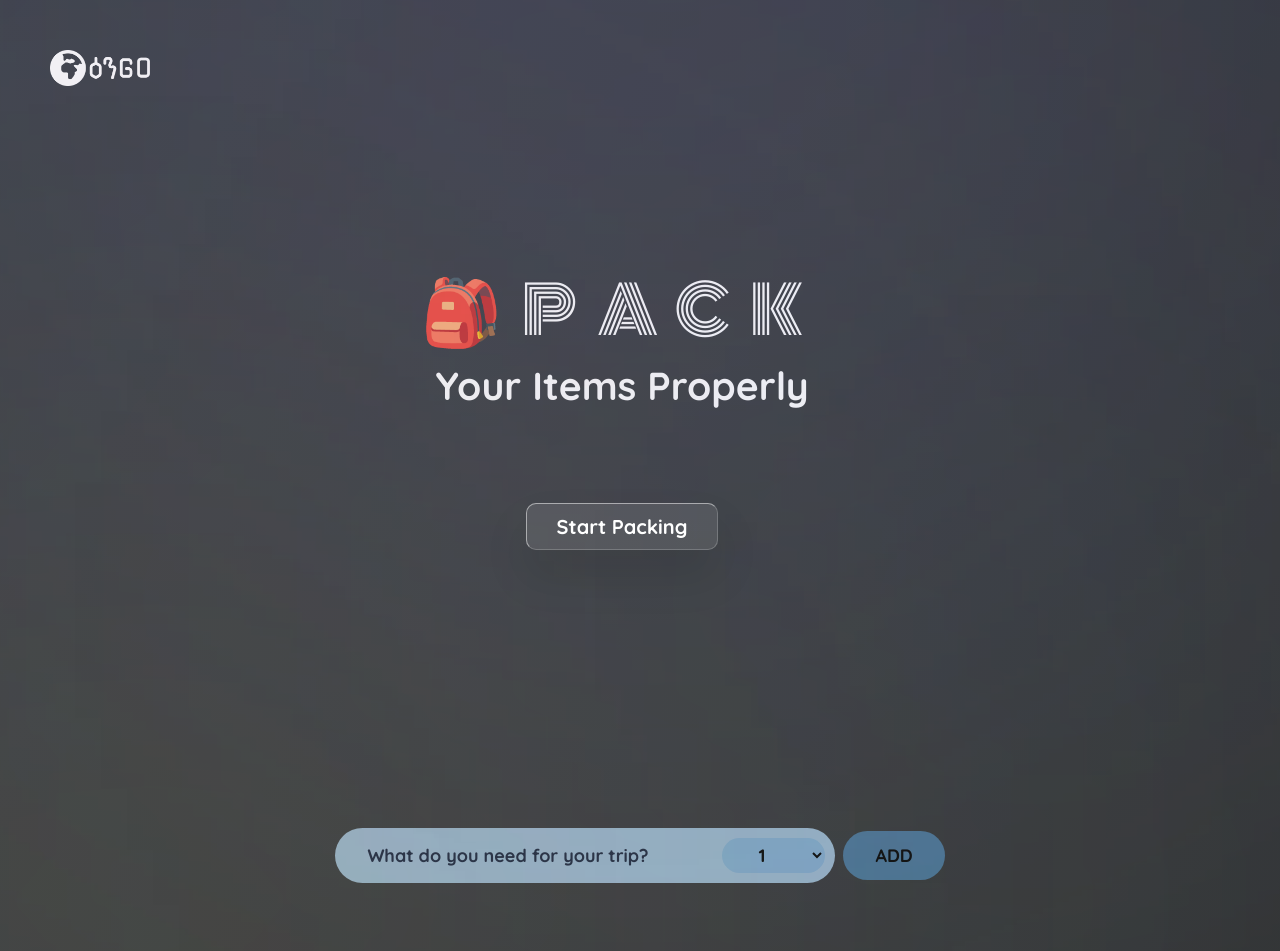
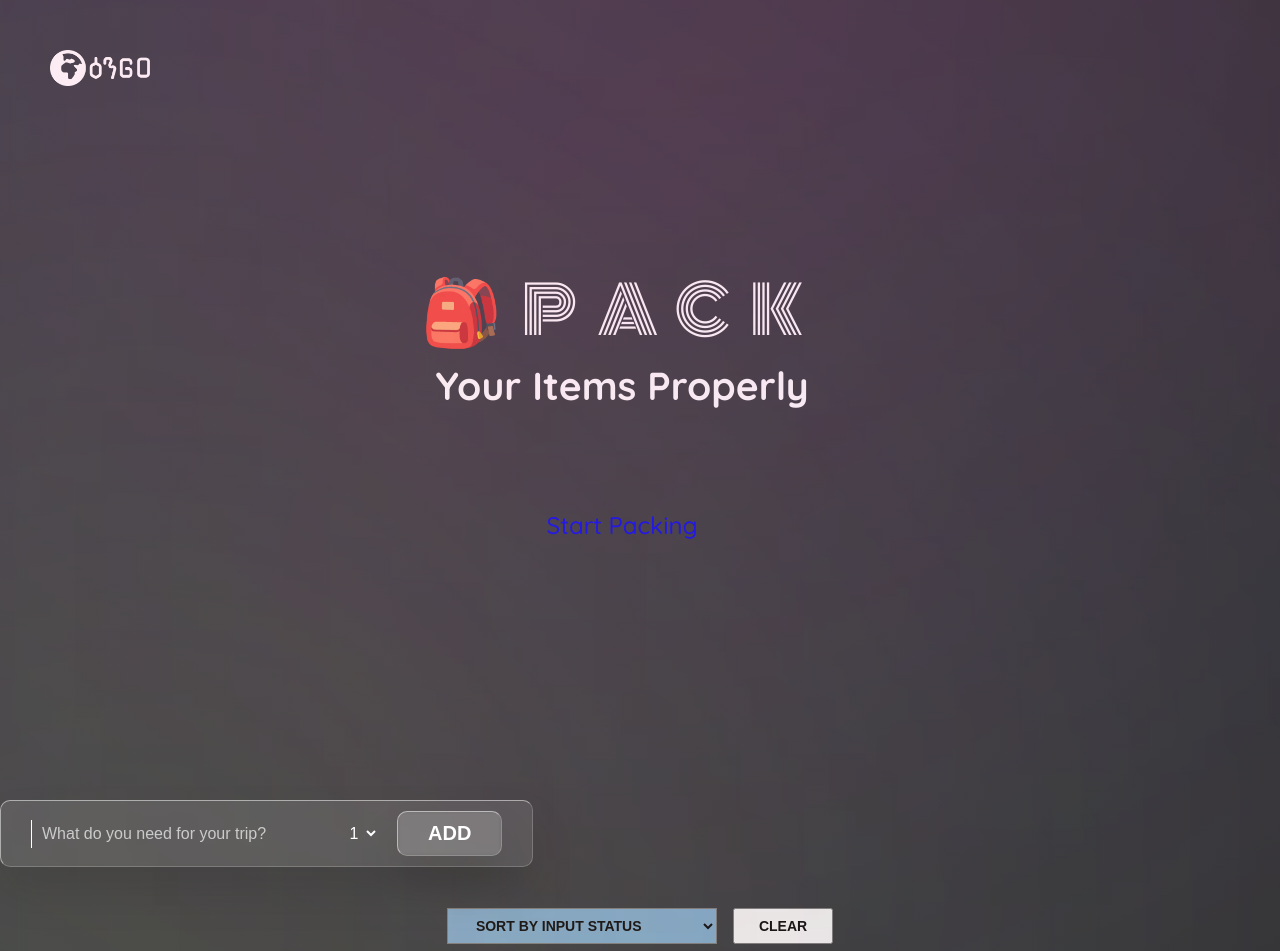
Before and after one commit to sgc93/enGO, a React (Create React App) app: page / in a window 1280 px wide. Shown: the top 951 px of the page. Built offline with nearby package versions, Linux system fonts and the light colour scheme; the HTML template or start-up script is replaced by a standard one.

Commit message:
update Form layout

```diff
--- a/src/index.css
+++ b/src/index.css
@@ -20,8 +20,6 @@ body {
 	font-weight: 500;
 }
 
-/* Color full blur */
-
 section {
 	display: flex;
 	align-items: center;
@@ -39,7 +37,7 @@ section .color:nth-child(1) {
 	top: -350px;
 	width: 600px;
 	height: 600px;
-	background: #9388e6;
+	background: #ff35bf;
 }
 
 section .color:nth-child(2) {
@@ -47,7 +45,7 @@ section .color:nth-child(2) {
 	left: -100px;
 	width: 500px;
 	height: 500px;
-	background: #ceab4c;
+	background: #fffd87;
 }
 
 section .color:nth-child(3) {
@@ -55,13 +53,14 @@ section .color:nth-child(3) {
 	right: 100px;
 	width: 300px;
 	height: 300px;
-	background: #59cce6;
+	background: #00d2ff;
 }
 
 /* Header */
 
 .header {
-	min-height: 100vh;
+	height: 100vh;
+	width: 100%;
 	padding: 5rem;
 	display: flex;
 }
@@ -76,7 +75,6 @@ section .color:nth-child(3) {
 
 .header__content {
 	width: 80%;
-	height: 80%;
 
 	align-self: center;
 	display: flex;
@@ -108,20 +106,6 @@ section .color:nth-child(3) {
 
 .header__content-btn a {
 	text-decoration: none;
-	padding: 1rem 3rem;
-	border-radius: 10px;
-	border: 1px solid rgba(255, 255, 255, 0.5);
-	border-right: 1px solid rgba(255, 255, 255, 0.2);
-	border-bottom: 1px solid rgba(255, 255, 255, 0.2);
-	background: rgba(255, 255, 255, 0.1);
-	box-shadow: 0 2.5rem 4.5rem rgba(0, 0, 0, 0.1);
-	backdrop-filter: blur(2px);
-
-	color: #fff;
-	font-size: 20px;
-	font-weight: 600;
-	text-transform: capitalize;
-
 	transition: 0.3s ease;
 }
 
@@ -131,59 +115,67 @@ section .color:nth-child(3) {
 
 /* form */
 
+.packing__box {
+	height: 100vh;
+	display: flex;
+	flex-direction: column;
+	align-items: center;
+	justify-content: center;
+	padding: 5rem;
+}
+
 .add-form {
-	padding: 2.8rem 0;
+	width: max-content;
+
 	display: flex;
 	align-items: center;
 	justify-content: center;
 	gap: 0.8rem;
 }
 
-.input-item {
-	color: #21293b;
-	background-color: #92b0c8;
-	border-radius: 10rem;
-	display: flex;
-	justify-content: space-between;
-	width: 500px;
+.input-item select,
+.input-item input {
+	font-size: 1.6rem;
+	font-weight: 500;
+	border: none;
+	background: transparent;
 }
 
 .input-item select {
-	background-color: #7ba5c6;
 	margin: 1rem;
+	color: #ffffff;
+	border: none;
+	outline: none;
 }
 
-.input-item select:focus {
+.input-item select option {
+	color: rgb(51, 51, 51);
+	text-align: center;
+	border: none;
 	outline: none;
-	border: none;
 }
 
 .input-item input {
-	background-color: transparent;
-	width: 80%;
+	width: 300px;
+	border-left: 1px solid white;
+	outline: none;
+
+	padding: 0.5rem 1rem;
 }
 
 .input-item input::placeholder {
-	color: #21293b;
+	color: #d7d7d7;
 	opacity: 0.9;
 }
 
 button,
 select,
 input {
-	border-radius: 10rem;
-	font-family: inherit;
-	border: none;
-	padding: 0.5rem 3.2rem;
-	font-weight: 700;
-	font-size: 1.8rem;
 	cursor: pointer;
 }
 
 .add-form button {
-	padding: 1.3rem 3.2rem;
 	text-transform: uppercase;
-	background-color: #436e91;
 }
 
 .list {
@@ -254,3 +246,21 @@ input[type="checkbox"] {
 	font-weight: 700;
 	padding: 3.2rem 0;
 }
+
+.glass__box {
+	padding: 1rem 3rem;
+	border-radius: 10px;
+	border: 1px solid rgba(255, 255, 255, 0.5);
+	border-right: 1px solid rgba(255, 255, 255, 0.2);
+	border-bottom: 1px solid rgba(255, 255, 255, 0.2);
+	background: rgba(255, 255, 255, 0.1);
+	box-shadow: 0 2.5rem 4.5rem rgba(0, 0, 0, 0.1);
+	backdrop-filter: blur(2px);
+
+	color: #fff;
+	font-size: 20px;
+	font-weight: 600;
+	text-transform: capitalize;
+
+	cursor: pointer;
+}
```
